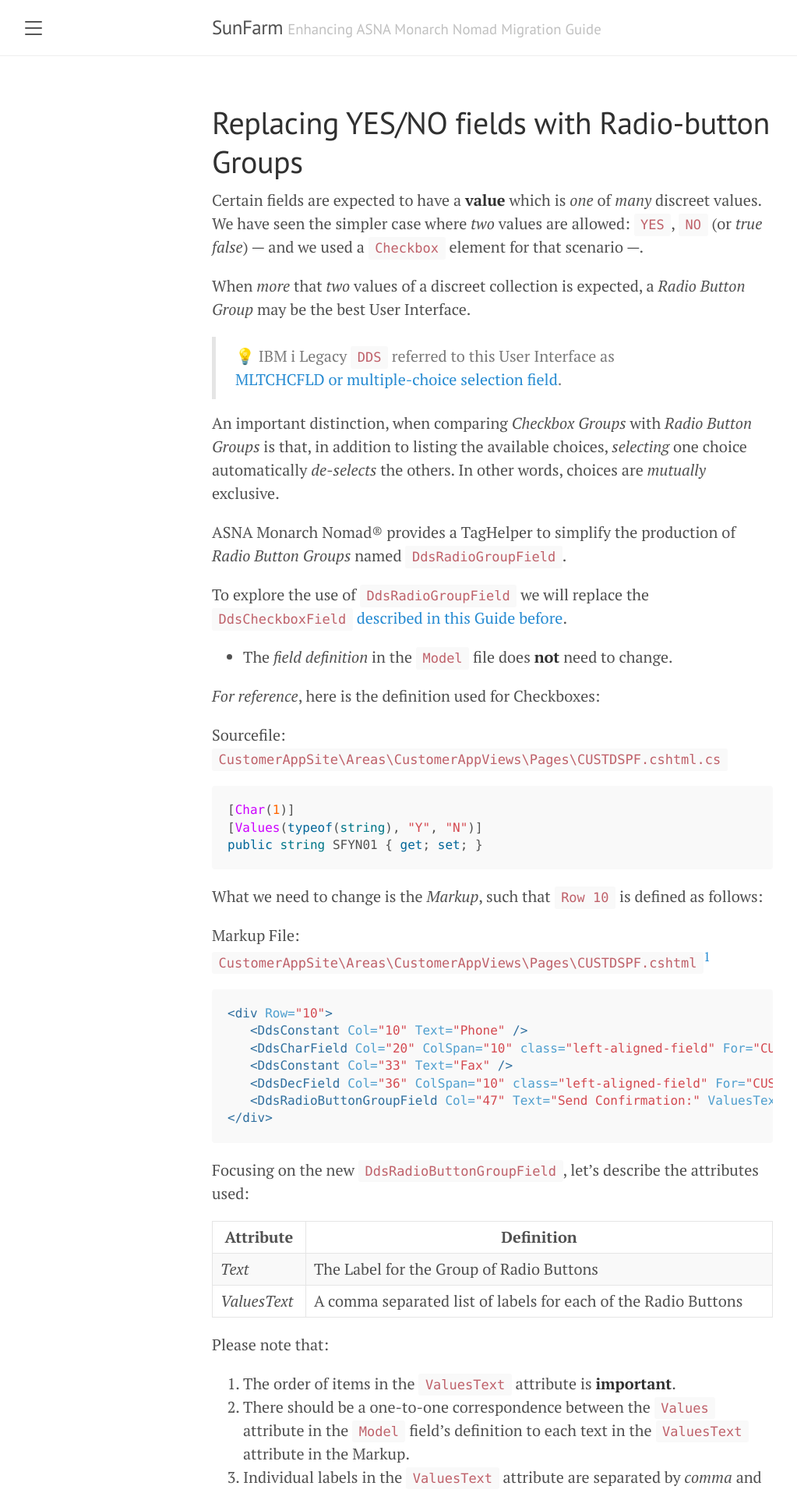
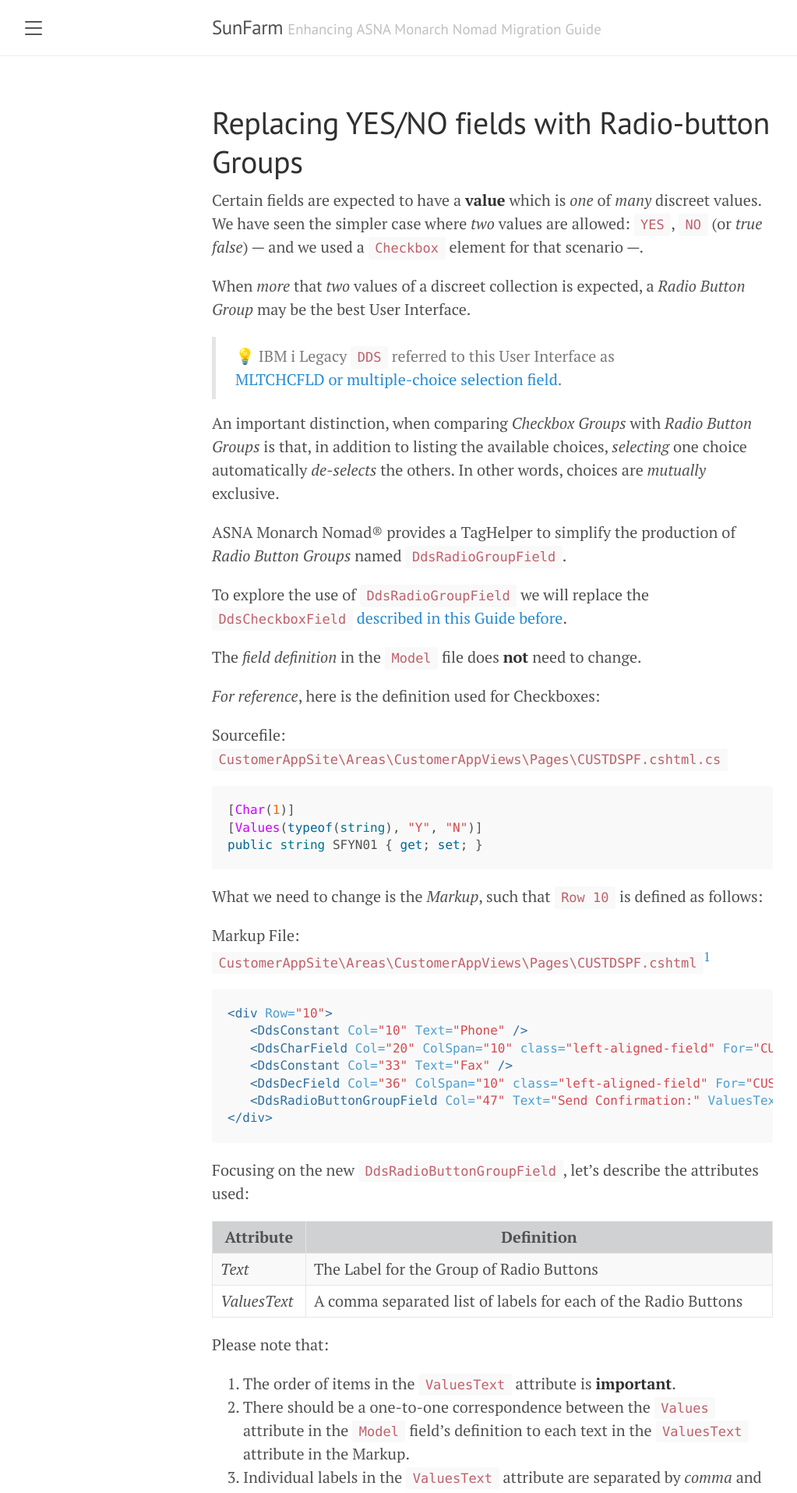
Before and after one commit to ASNA/SunFarm, a Jekyll site: the page built from docs/replacing-yesno-radio-button-groups.md, in a window 1280 px wide. Shown: the top 1915 px of the page at 78% size, without its empty margins (8-1031 px from the left). Built offline with Jekyll 4.4.1, drawn with Linux system fonts in a browser that asks for light colours.

Commit message:
Match ASNA QSys Table header style

```diff
--- a/docs/public/css/poole.css
+++ b/docs/public/css/poole.css
@@ -251,6 +251,9 @@ tbody tr:nth-child(odd) th {
   background-color: #f9f9f9;
 }
 
+thead {
+  background: hsl(206,   5%,  82%);
+}
 
 /*
  * Custom type
--- a/docs/replacing-yesno-radio-button-groups.md
+++ b/docs/replacing-yesno-radio-button-groups.md
@@ -16,7 +16,7 @@ ASNA Monarch Nomad&reg; provides a TagHelper to simplify the production of *Radi
 
 To explore the use of `DdsRadioGroupField` we will replace the `DdsCheckboxField`  [described in this Guide before]({{ site.rooturl }}/replacing-yesno-with-checkboxes/).
 
-* The *field definition* in the `Model` file does **not** need to change.
+The *field definition* in the `Model` file does **not** need to change.
 
 *For reference*, here is the definition used for Checkboxes:
 
```
